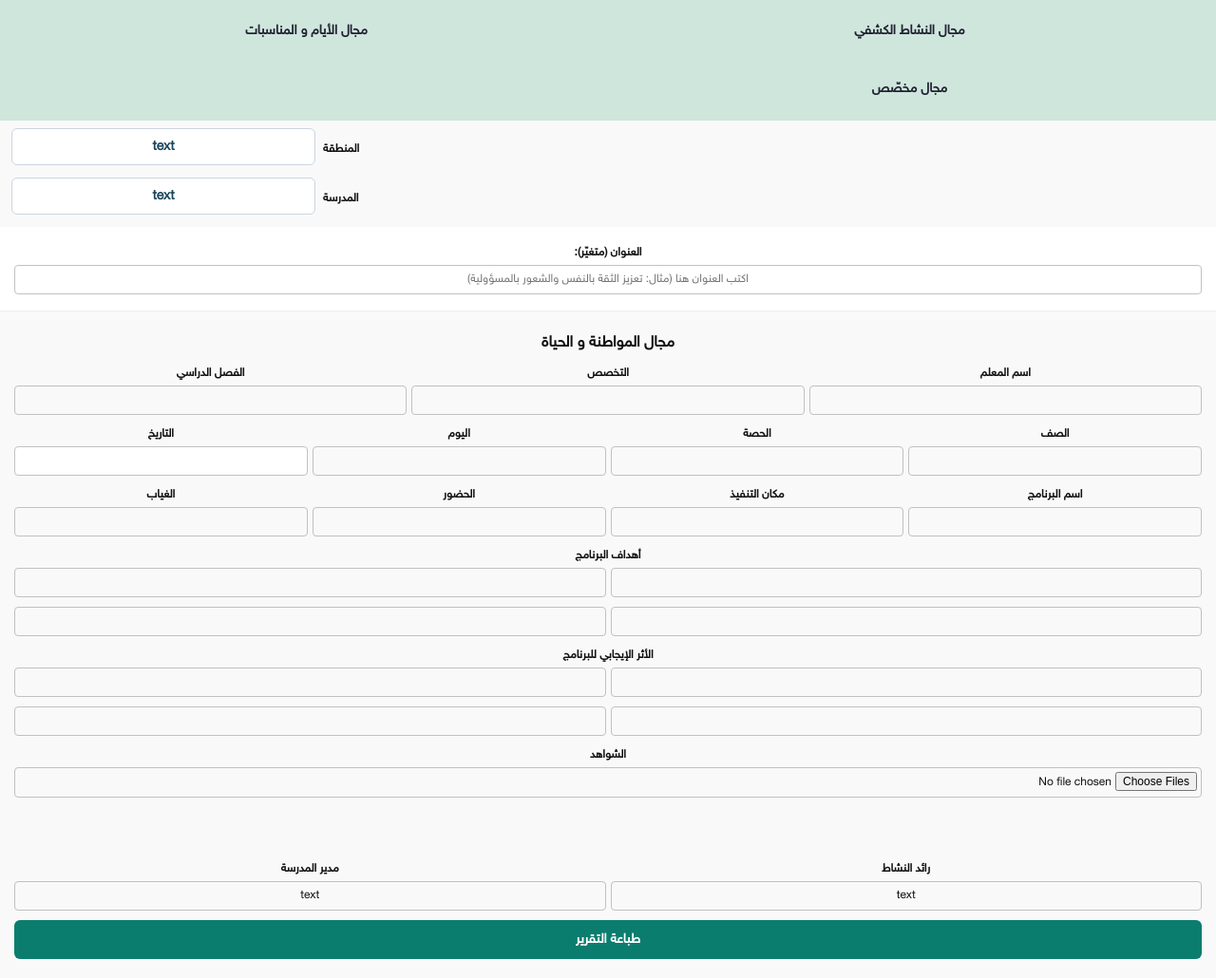
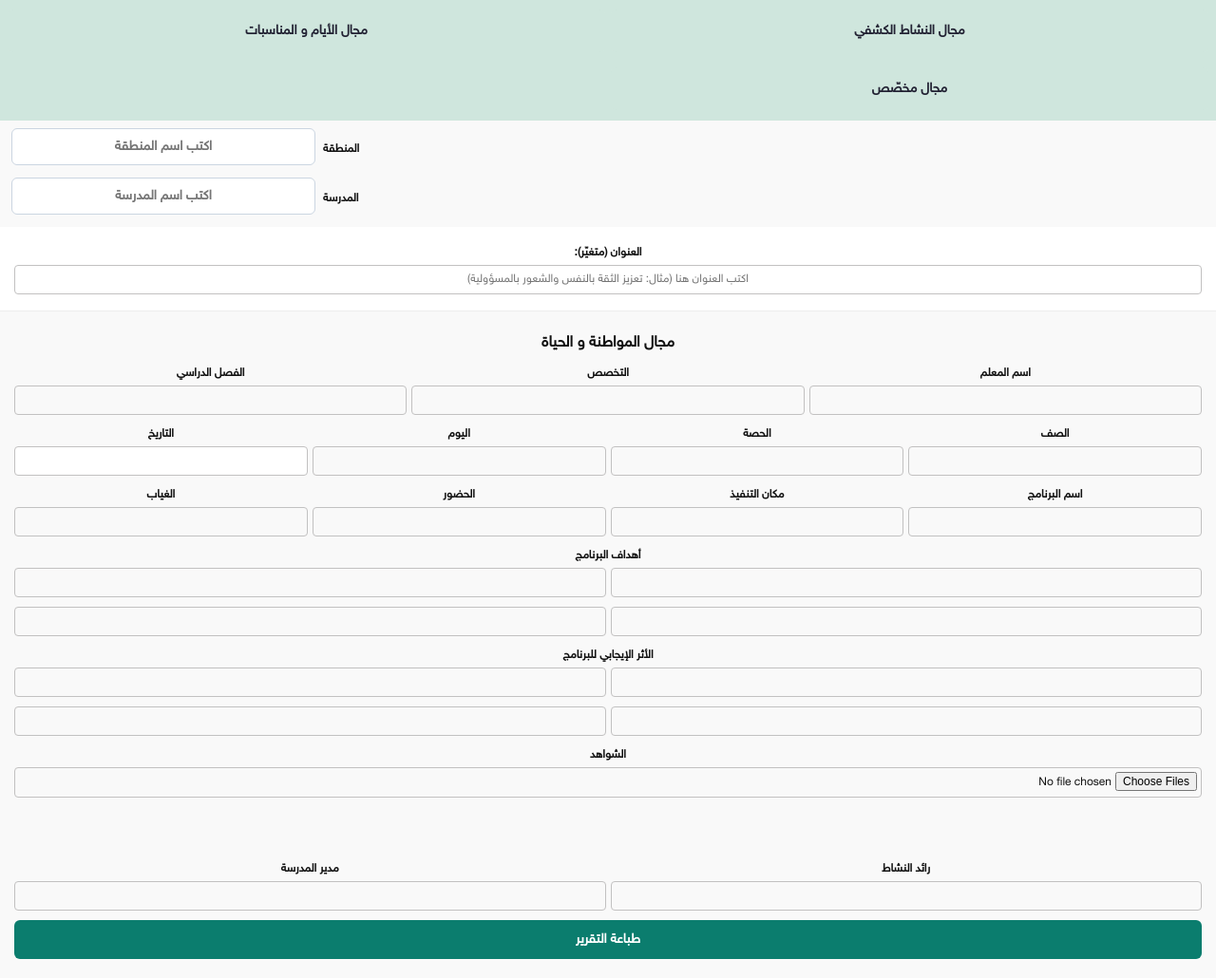
Before and after one commit to loboodes/loboodes, a plain HTML site: page index.html in a window 1280 px wide. Shown: the part 180-1210 px from the top of the page at 95% size. Drawn offline with nearby package versions, Linux system fonts and the light colour scheme.

Commit message:
Fix input attributes in index.html

```diff
--- a/index.html
+++ b/index.html
@@ -114,11 +114,11 @@ footer{ text-align:center; padding:10px; color:#333; font-weight:bold; font-size
 <div id="region-school-inputs" class="no-print" style="display:flex; flex-direction:column; gap:8px; align-items:flex-end; margin:8px 12px;">
   <div style="display:flex; gap:8px; align-items:center;">
     <label for="uiRegion" style="margin:0; font-weight:700;">المنطقة</label>
-    <input id="uiRegion" type="text" class="inline-field" value="text" placeholder="اكتب اسم المنطقة">
+    <input id="uiRegion" type="text" class="inline-field" "type="text" placeholder="اكتب اسم المنطقة">
   </div>
   <div style="display:flex; gap:8px; align-items:center;">
     <label for="uiSchool" style="margin:0; font-weight:700;">المدرسة</label>
-    <input id="uiSchool" type="text" class="inline-field" value="text" placeholder="اكتب اسم المدرسة">
+    <input id="uiSchool" type="text" class="inline-field "type="text" placeholder="اكتب اسم المدرسة">
   </div>
 </div>
 
@@ -176,8 +176,8 @@ footer{ text-align:center; padding:10px; color:#333; font-weight:bold; font-size
   <div class="preview" style="display:flex; gap:5px; flex-wrap:wrap; margin-top:5px;"></div>
 
   <div class="signatures">
-    <div><label>رائد النشاط</label><input type="text" value="text" placeholder></div>
-    <div><label>مدير المدرسة</label><input type="text" value="text" placeholder></div>
+    <div><label>رائد النشاط</label><input type="text" "type="text" placeholder></div>
+    <div><label>مدير المدرسة</label><input type="text" "type="text" placeholder></div>
   </div>
 
   <button onclick="printPDF(this)">طباعة التقرير</button>
```
